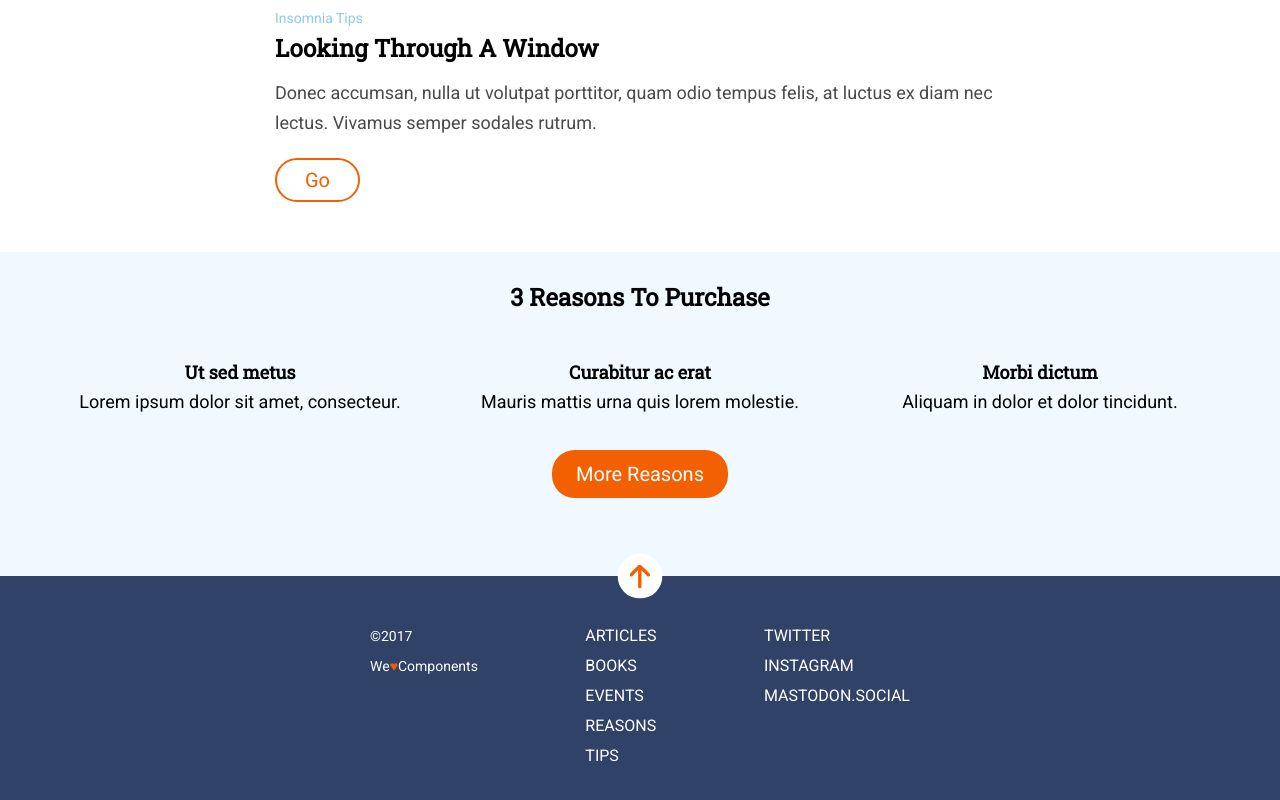
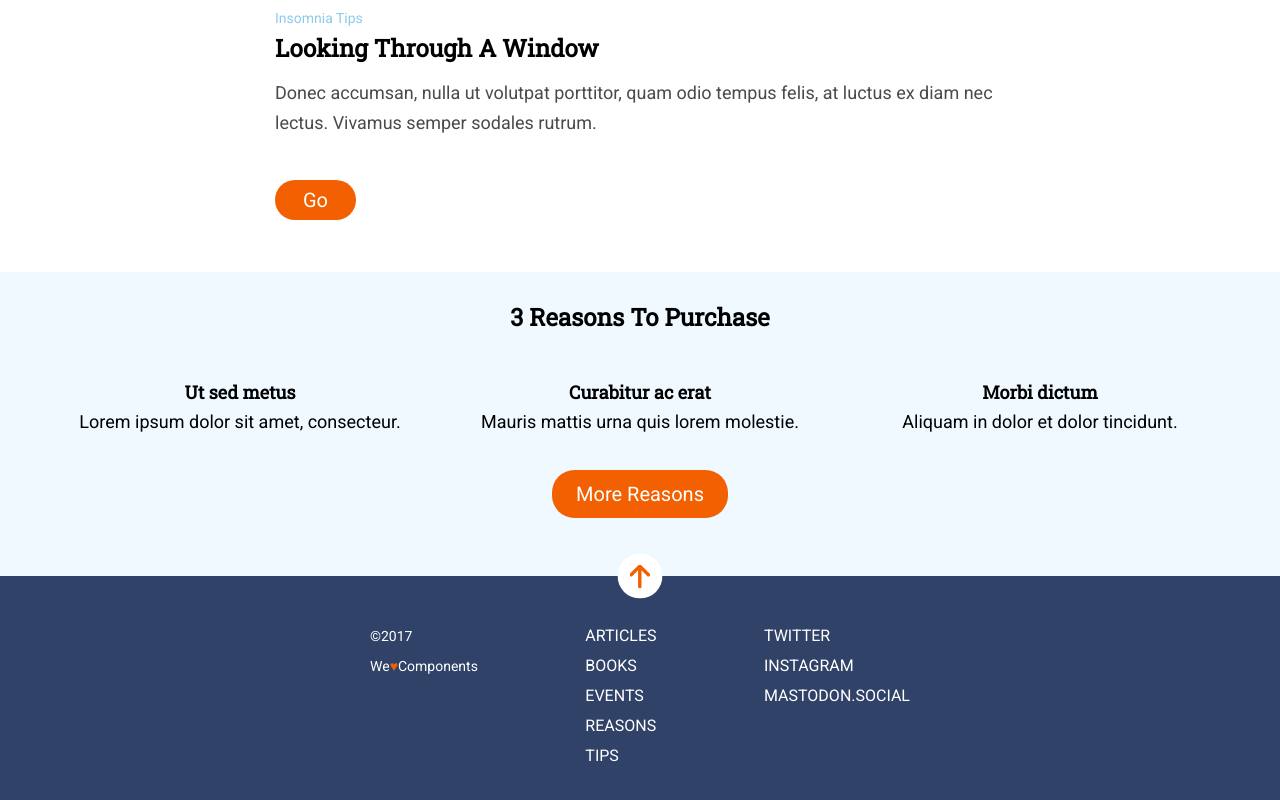
Before and after one commit to anapayanruiz/evaluacion-final-modulo-1-anapayanruiz, a website: page docs/index.html in a window 1280 px wide. Shown: the part 857-1657 px from the top of the page. Drawn offline with nearby package versions, Linux system fonts and the light colour scheme; files that its build step writes are made by us from their sources.

Commit message:
Update exam

```diff
--- a/_src/assets/scss/components/_buttons.scss
+++ b/_src/assets/scss/components/_buttons.scss
@@ -20,6 +20,9 @@
     border-radius: 50%;
     height: 45px;
     width: 45px;
+    @media all and (max-width: 767px) {
+      display: none;
+    }
   }
 }
 
@@ -27,10 +30,13 @@
   &__container {
     padding-top: 30px;
 
+    @media all and (min-width: 768px) {
+      padding-top: 50px;
+    }
+
     &--button {
-      color: $colorBrightOrange;
-      border: 2px solid $colorBrightOrange;
-      background-color: $colorWhite;
+      color: $colorWhite;
+      background-color: $colorBrightOrange;
       font-family: $fontfamilyText;
       text-transform: $transformsmallTitle;
       text-align: $textCenter;
@@ -71,11 +77,10 @@
         padding: 14px 26px;
       }
     }
-
-    @media all and (min-width: 768px) {
-      &__container {
-        padding-bottom: 40px;
-      }
+  }
+  @media all and (min-width: 768px) {
+    &__container {
+      padding-bottom: 40px;
     }
   }
 }
```
